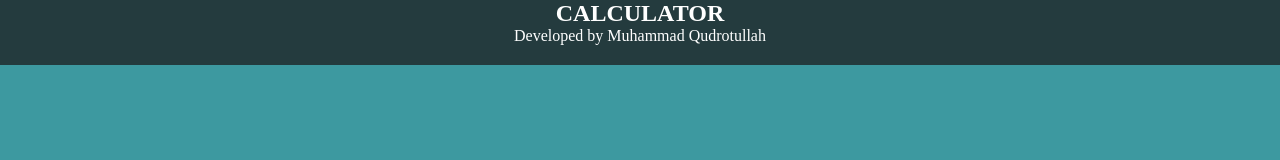
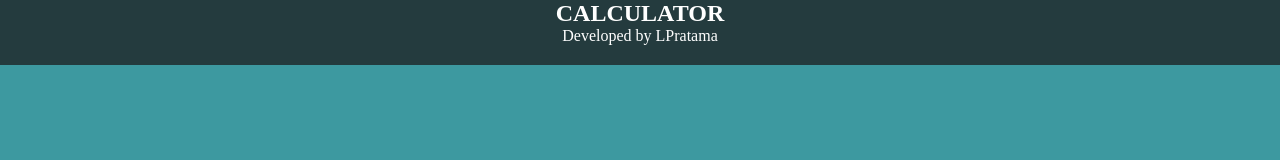
Before and after one commit to muqudr23/mq-calculator, a plain HTML site: page index.html in a window 1280 px wide. Shown: the top 160 px of the page. Drawn offline with Linux system fonts and the light colour scheme; a web font is replaced by a local one.

Commit message:
Update index.html

```diff
--- a/index.html
+++ b/index.html
@@ -11,7 +11,7 @@
 <body>
   <header>
     <h2>Calculator</h2>
-    <p>Developed by Muhammad Qudrotullah</p>
+    <p>Developed by LPratama</p>
   </header>
   <div class="background-animation">
     <div class="bubbles">
```
